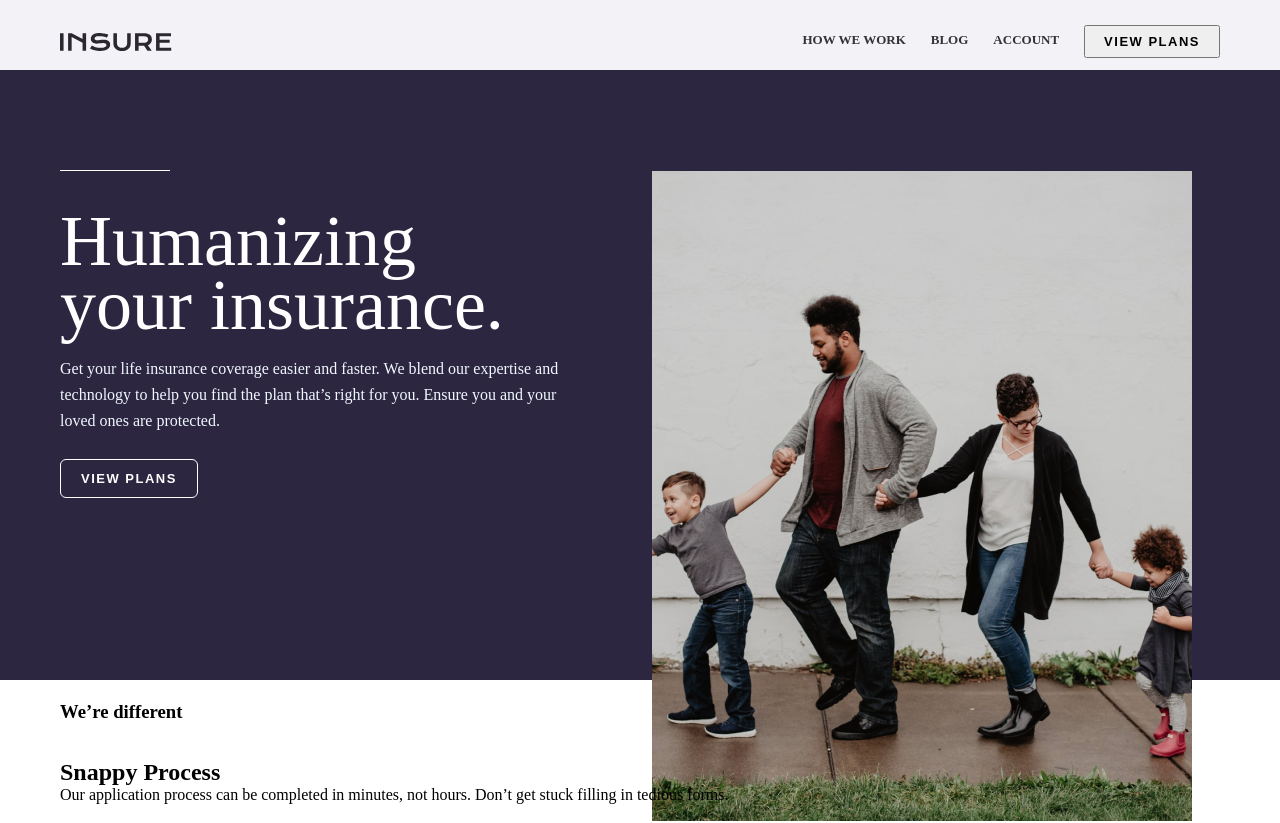
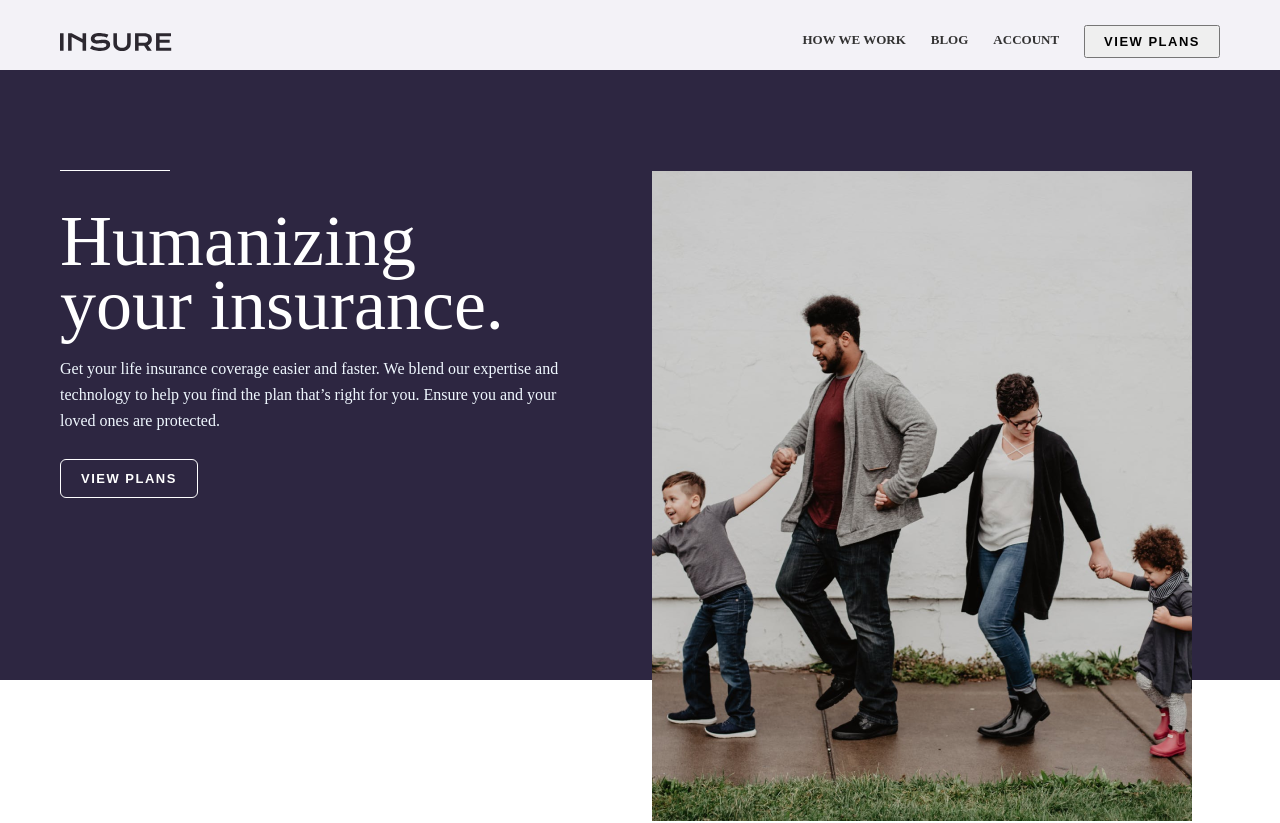
Before and after one commit to umida17/react.js-2-loyiham, a React (Vite) app: page / in a window 1280 px wide. Shown: the top 823 px of the page. Built offline with nearby package versions, Linux system fonts and the light colour scheme.

Commit message:
section2 ga stil berilmoqda

```diff
--- a/src/Companets/Main/Main.css
+++ b/src/Companets/Main/Main.css
@@ -76,5 +76,24 @@
 }
 
 .section2{
+    margin-top: 280px;
+}
+
+.chiziq1{
+    width: 110px;
+    height: 2px;
+    background: #C396C6;
+    margin-bottom: 60px;
+}
+
+.wer{
+     font-weight: 400;
+    font-size: 72px;
+     line-height: 64px;
+    letter-spacing: -1px;
+    margin-bottom: 90px;
+}
+
+.cards{
 
 }
--- a/src/Companets/Main/Main.jsx
+++ b/src/Companets/Main/Main.jsx
@@ -32,8 +32,8 @@ function Main() {
                 <section className='section2'>
                     <div className="container">
                         <div className="section2-container">
-                            <div className="chiziq"></div>
-                            <h3>We’re different</h3>
+                            <div className="chiziq1"></div>
+                            <h3 className='wer'>We’re different</h3>
                             <div className="cards">
 
                                 <div className="card">
```
